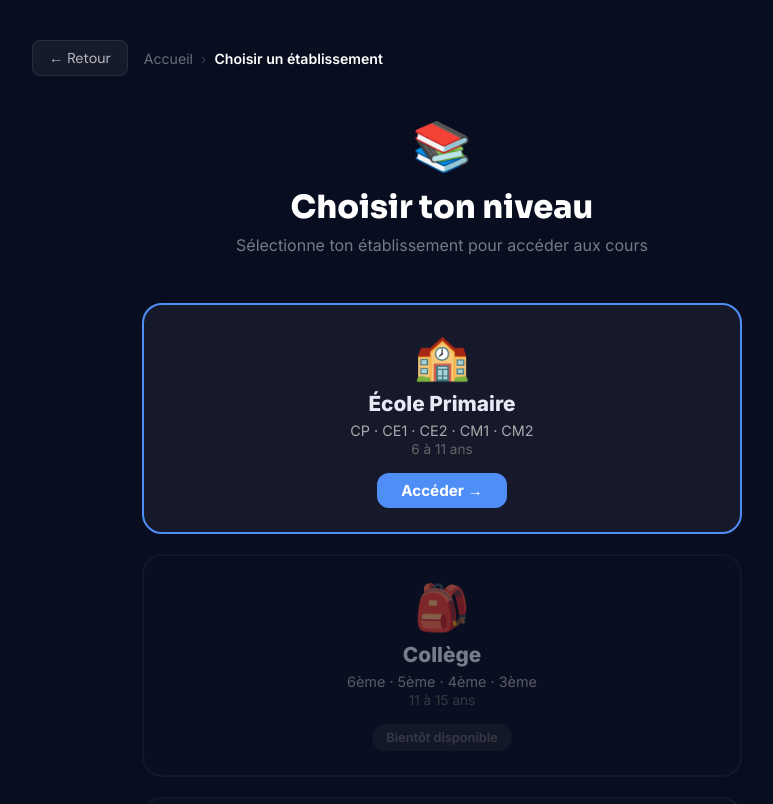
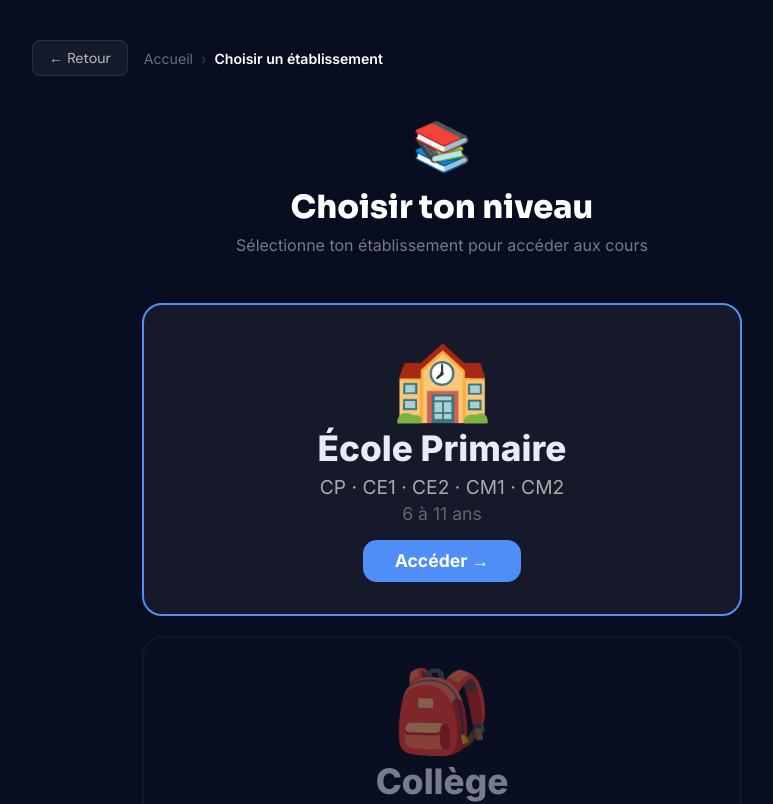
Before and after one commit to Ced62800/ScolaFree, a Next.js app: page /cours in a window 1280 px wide. Shown: the top 804 px of the page, without its empty margins (198-971 px from the left). Built offline with nearby package versions, Linux system fonts and the light colour scheme.

Commit message:
Agrandissement contenu encarts page établissement

```diff
--- a/app/cours/page.tsx
+++ b/app/cours/page.tsx
@@ -75,7 +75,7 @@ export default function CoursPage() {
                 : "rgba(255,255,255,0.02)",
               border: `2px solid ${n.dispo ? n.color : "rgba(255,255,255,0.08)"}`,
               borderRadius: "20px",
-              padding: "24px 20px",
+              padding: "32px 24px",
               cursor: n.dispo ? "pointer" : "default",
               opacity: n.dispo ? 1 : 0.5,
               transition: "transform 0.15s, box-shadow 0.15s",
@@ -95,27 +95,29 @@ export default function CoursPage() {
               (e.currentTarget as HTMLDivElement).style.boxShadow = "none";
             }}
           >
-            <div style={{ fontSize: "2.8rem", marginBottom: "8px" }}>
+            <div
+              style={{ fontSize: "5rem", marginBottom: "10px", lineHeight: 1 }}
+            >
               {n.emoji}
             </div>
             <div
               style={{
                 fontWeight: 800,
-                fontSize: "1.3rem",
+                fontSize: "2.2rem",
                 marginBottom: "6px",
               }}
             >
               {n.label}
             </div>
             <div
-              style={{ color: "#aaa", fontSize: "0.9rem", marginBottom: "2px" }}
+              style={{ color: "#aaa", fontSize: "1.2rem", marginBottom: "4px" }}
             >
               {n.desc}
             </div>
             <div
               style={{
                 color: "#666",
-                fontSize: "0.85rem",
+                fontSize: "1.1rem",
                 marginBottom: "16px",
               }}
             >
@@ -128,9 +130,9 @@ export default function CoursPage() {
                   color: "#fff",
                   background: n.color,
                   fontWeight: 700,
-                  fontSize: "0.95rem",
-                  padding: "8px 24px",
-                  borderRadius: "12px",
+                  fontSize: "1.1rem",
+                  padding: "10px 32px",
+                  borderRadius: "14px",
                 }}
               >
                 Accéder →
@@ -141,9 +143,9 @@ export default function CoursPage() {
                   display: "inline-block",
                   background: "rgba(255,255,255,0.08)",
                   color: "#666",
-                  fontSize: "0.8rem",
+                  fontSize: "0.95rem",
                   fontWeight: 600,
-                  padding: "6px 14px",
+                  padding: "8px 18px",
                   borderRadius: "20px",
                 }}
               >
```
